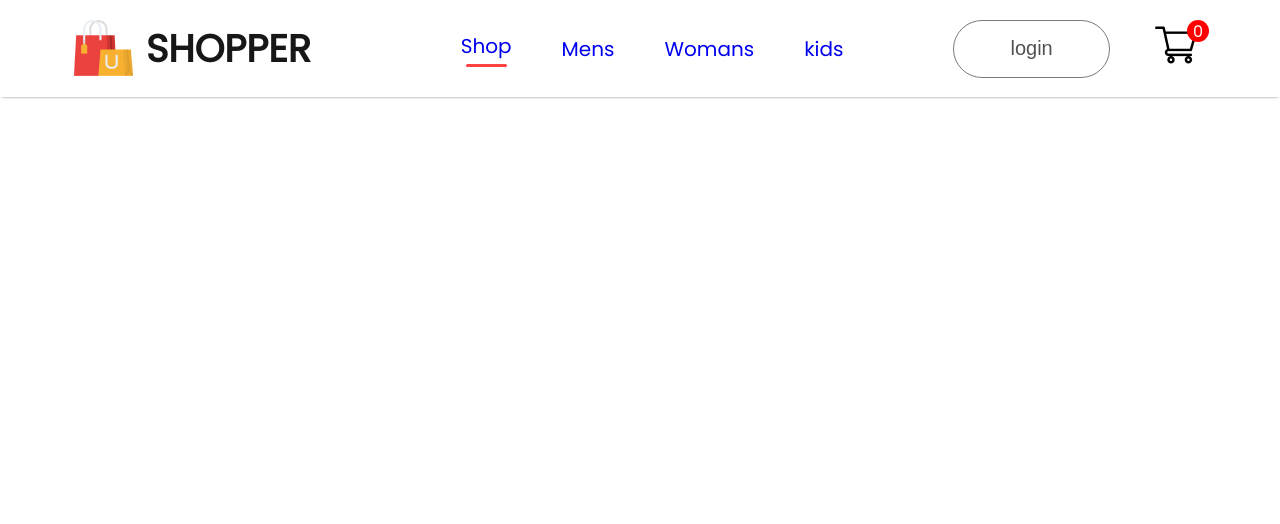
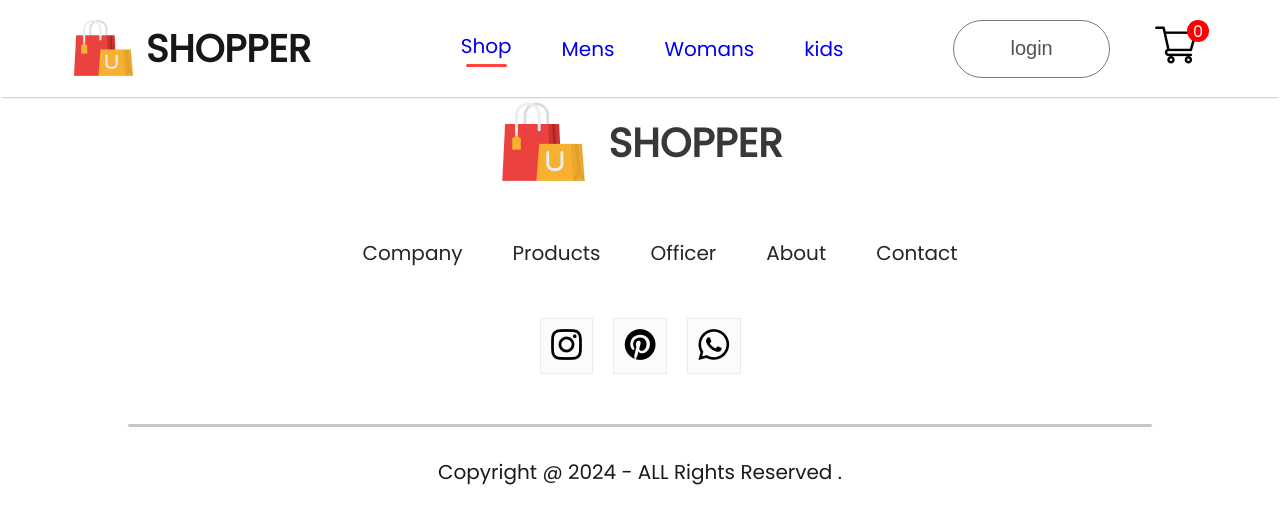
Before and after one commit to React-projects/E-commerce-web, a React (Create React App) app: page /login in a window 1280 px wide. Shown: the top 524 px of the page. Built offline with nearby package versions, Linux system fonts and the light colour scheme.

Commit message:
creating and styling footer section

```diff
--- a/src/App.js
+++ b/src/App.js
@@ -6,6 +6,7 @@
 import Product from "./Pages/Product";
 import Cart from "./Pages/Cart";
 import LogInSignUp from "./Pages/LogIngSignUp";
+import Footer from "./Footer/Footer";
 function App() {
   return (
     <div>
@@ -22,6 +23,7 @@
           <Route path="cart" element={<Cart />} />
           <Route path="login" element={<LogInSignUp />} />
         </Routes>
+        <Footer/>
       </BrowserRouter>
 
     </div>
--- /dev/null
+++ b/src/Footer/Footer.css
@@ -0,0 +1,58 @@
+.footer {
+  display: flex;
+  flex-direction: column;
+  align-items: center;
+  justify-content: center;
+  gap: 50px;
+}
+.footer-logo {
+  display: flex;
+  align-items: center;
+  gap: 20px;
+}
+.footer-logo p {
+  color: #383838;
+  font-size: 40px;
+  font-weight: 700;
+}
+.footer-links {
+  display: flex;
+  list-style: none;
+  color: #252525;
+  gap: 50px;
+  font-size: 20px;
+}
+.footer-links li {
+  cursor: pointer;
+}
+.footer-socials {
+  display: flex;
+  gap: 20px;
+}
+.footer-icon-container {
+  padding: 10px;
+  padding-bottom: 6px;
+  background-color: #fbfbfb;
+  border: 1px solid #ebebeb;
+}
+.footer-copyright {
+  display: flex;
+  flex-direction: column;
+  align-items: center;
+  gap: 30px;
+  width: 100%;
+  margin-bottom: 30px;
+  color: #1a1a1a;
+  font-size: 20px;
+}
+.footer-copyright hr {
+  width: 80%;
+  border: none;
+  border-radius: 10px;
+  -webkit-border-radius: 10px;
+  -moz-border-radius: 10px;
+  -ms-border-radius: 10px;
+  -o-border-radius: 10px;
+	height: 3px;
+	background-color: #c7c7c7;
+}
--- /dev/null
+++ b/src/Footer/Footer.jsx
@@ -0,0 +1,41 @@
+import React from "react";
+import "./Footer.css";
+import FooterLogo from "../Components/Assets/logo_big.png";
+import InstgramIcon from "../Components/Assets/instagram_icon.png";
+import PintesterIcon from "../Components/Assets/pintester_icon.png";
+import WhatsappIcon from "../Components/Assets/whatsapp_icon.png";
+
+function Footer() {
+  return (
+    <div className="footer">
+      <div className="footer-logo">
+        <img src={FooterLogo} alt="footer-logo" />
+        <p>SHOPPER</p>
+      </div>
+      <ul className="footer-links">
+        <li>Company</li>
+        <li> Products</li>
+        <li>Officer</li>
+        <li>About</li>
+        <li>Contact</li>
+      </ul>
+      <div className="footer-socials">
+        <div className="footer-icon-container">
+          <img src={InstgramIcon} alt="instagram-Icon" />
+        </div>
+        <div className="footer-icon-container">
+          <img src={PintesterIcon} alt="pintester-Icon" />
+        </div>
+        <div className="footer-icon-container">
+          <img src={WhatsappIcon} alt="whatsapp-Icon" />
+        </div>
+      </div>
+			<div className="footer-copyright">
+				<hr />
+				<p>Copyright @ 2024 - ALL Rights Reserved . </p>
+			</div>
+    </div>
+  );
+}
+
+export default Footer;
```
